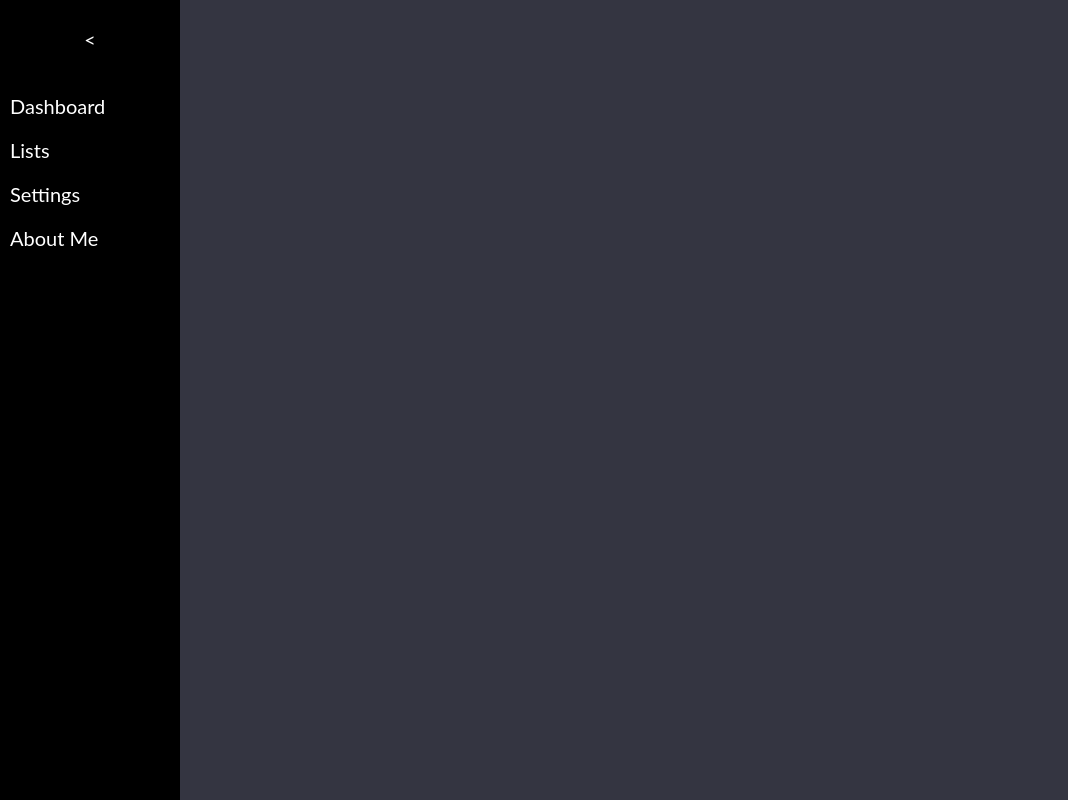
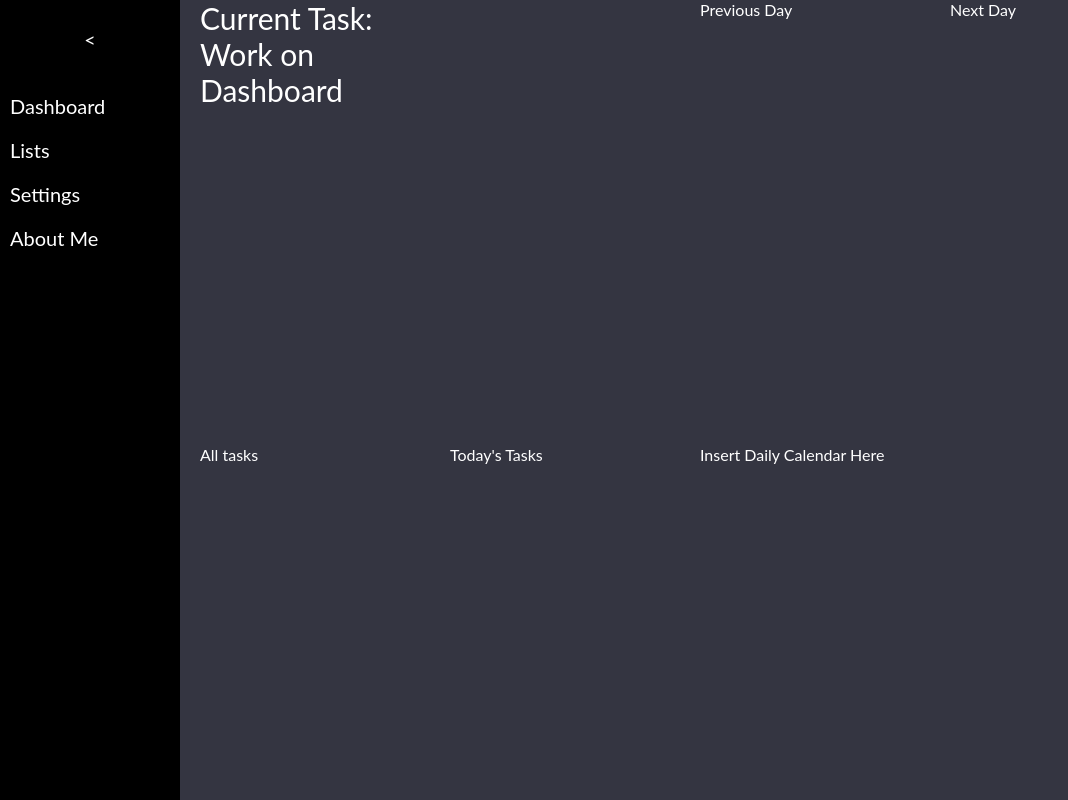
Before and after one commit to philwing100/Portfolio-Vue-Frontend, a Vue app: page /dashboard in a window 1280 px wide. Shown: the whole page, without its empty margins (0-1068 px from the left). Built offline with nearby package versions, Linux system fonts and the light colour scheme.

Commit message:
Made basic dashboard skeleton

```diff
--- a/src/views/Dashboard.vue
+++ b/src/views/Dashboard.vue
@@ -1,21 +1,65 @@
 <template>
-  <div class="dashboard">
-    <h1 class="gey"></h1>
+  <div class="grid-container">
+    <div class="heroText">Current Task: Work on Dashboard</div>
+    <div class="bigButton previousDay">Previous Day</div>
+    <div class="bigButton nextDay">Next Day</div>
+    <div class="listContainer allTasks">All tasks</div>
+    <div class="listContainer todayTasks">Today's Tasks</div>
+
+    <div class="calendarTemp">Insert Daily Calendar Here</div>
+
   </div>
+
 </template>
 
 <script>
 
 export default {
+//import colors from '@/assets/colors.json';
+
+
   name: 'DashboardWorld',
   components: {
-
   }
 }
 </script>
 
 <style>
-.gey{
-  font-size:300px;
+.grid-container{
+  display:grid;
+  grid-template-columns: 250px 250px 250px 250px 250px 250px;
+  grid-template-rows: 100px ifr;
+  height:100vh;
+}
+
+.heroText{
+  font-size:30px;
+}
+
+.bigButton{
+
+}
+
+.previousDay{
+ grid-column:3;
+}
+
+.nextDay{
+  grid-column:4;
+}
+
+.allTasks{
+  grid-column:1;
+  grid-row:2;
+}
+
+.todayTasks{
+  grid-column:2;
+  grid-row:2;
+}
+
+.calendarTemp{
+  grid-column:3;
+  grid-row:2;
 }
 </style>
```
Also changed, not shown: src/components/DailyCalendar.vue (renamed from src/components/Calendar.vue), src/components/Timer.vue (added).
